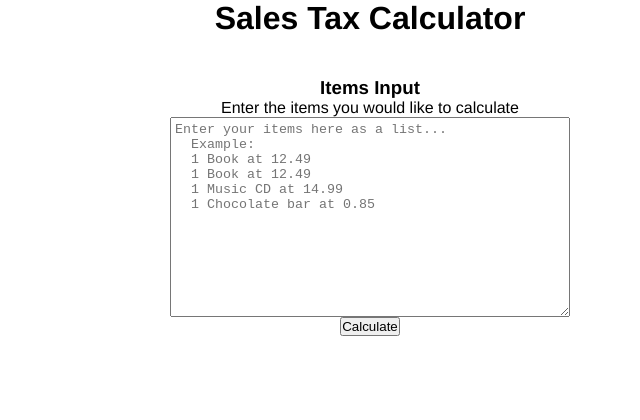
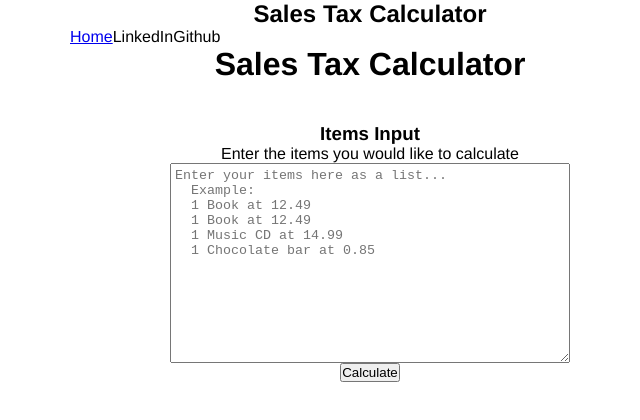
Before and after one commit to JDBorges187/sales-taxes, a React (Vite) app: page / in a window 1280 px wide. Shown: the top 420 px of the page, without its empty margins (270-910 px from the left). Built offline with nearby package versions, Linux system fonts and the light colour scheme.

Commit message:
implement a navbar

```diff
--- a/src/App.tsx
+++ b/src/App.tsx
@@ -1,9 +1,11 @@
 import Form from "./components/Form"
+import NavBar from "./components/NavBar"
 
 function App() {
 
   return (
     <>
+      <NavBar />
       <h1>Sales Tax Calculator</h1>
       <Form />
     </>
--- a/src/components/Form.tsx
+++ b/src/components/Form.tsx
@@ -44,7 +44,7 @@ const Form = () => {
           onChange={updateTextArea}
           value={textInput} />
 
-        <button type={'submit'}>Calculate</button>
+        <button type="submit">Calculate</button>
       </form>
       <Receipt listOutput={listOutput} totalTax={totalTax} grandTotal={grandTotal} />
     </div>
--- /dev/null
+++ b/src/components/NavBar.tsx
@@ -0,0 +1,16 @@
+import React from 'react'
+
+const NavBar = () => {
+  return (
+    <nav className ="nav">
+      <h1 className="nav__title">Sales Tax Calculator</h1>
+      <div>
+        <a className="nav__link" href="#">Home</a>
+        <a className="nav__link">LinkedIn</a>
+        <a className="nav__link">Github</a>
+      </div>
+    </nav>
+  )
+}
+
+export default NavBar;
```
